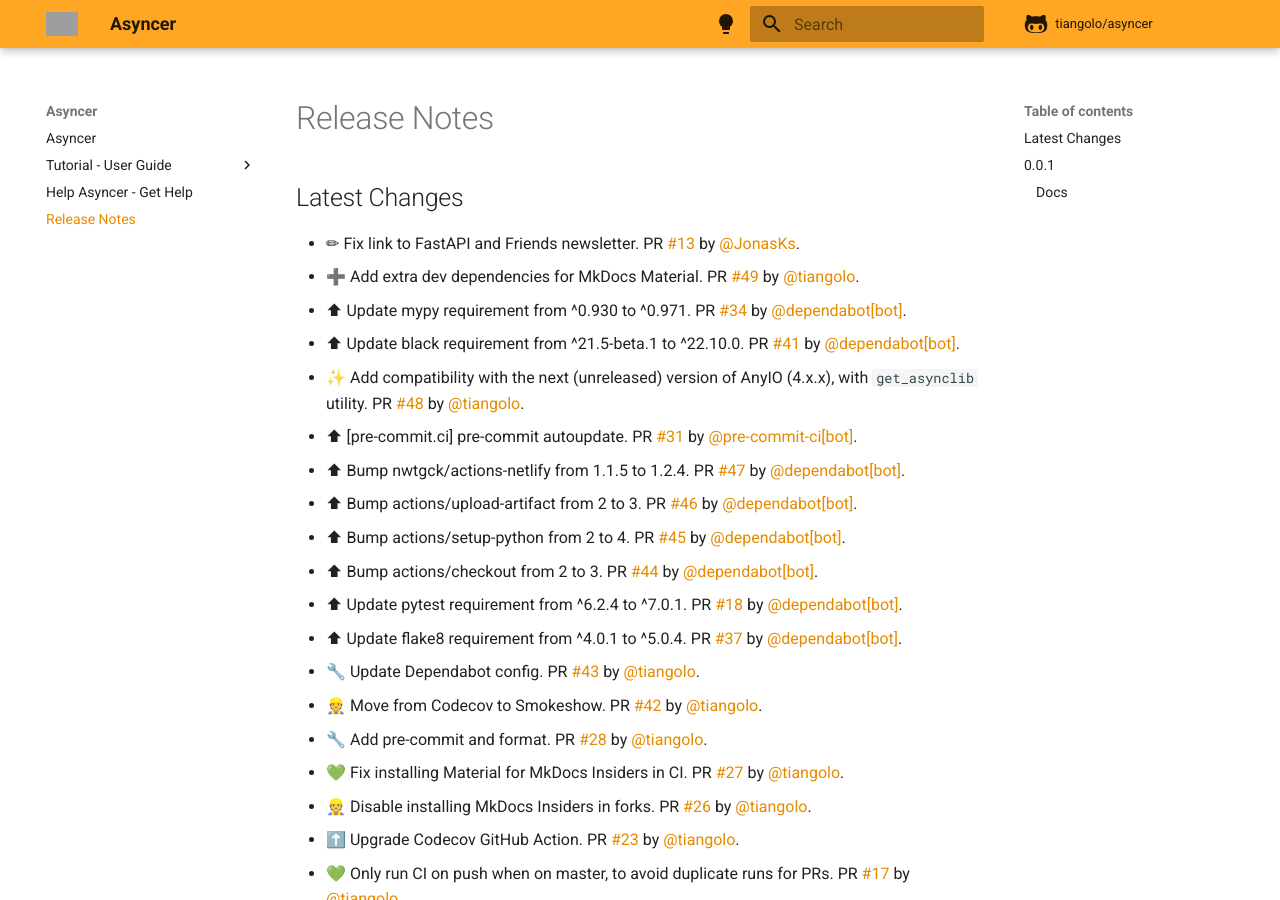
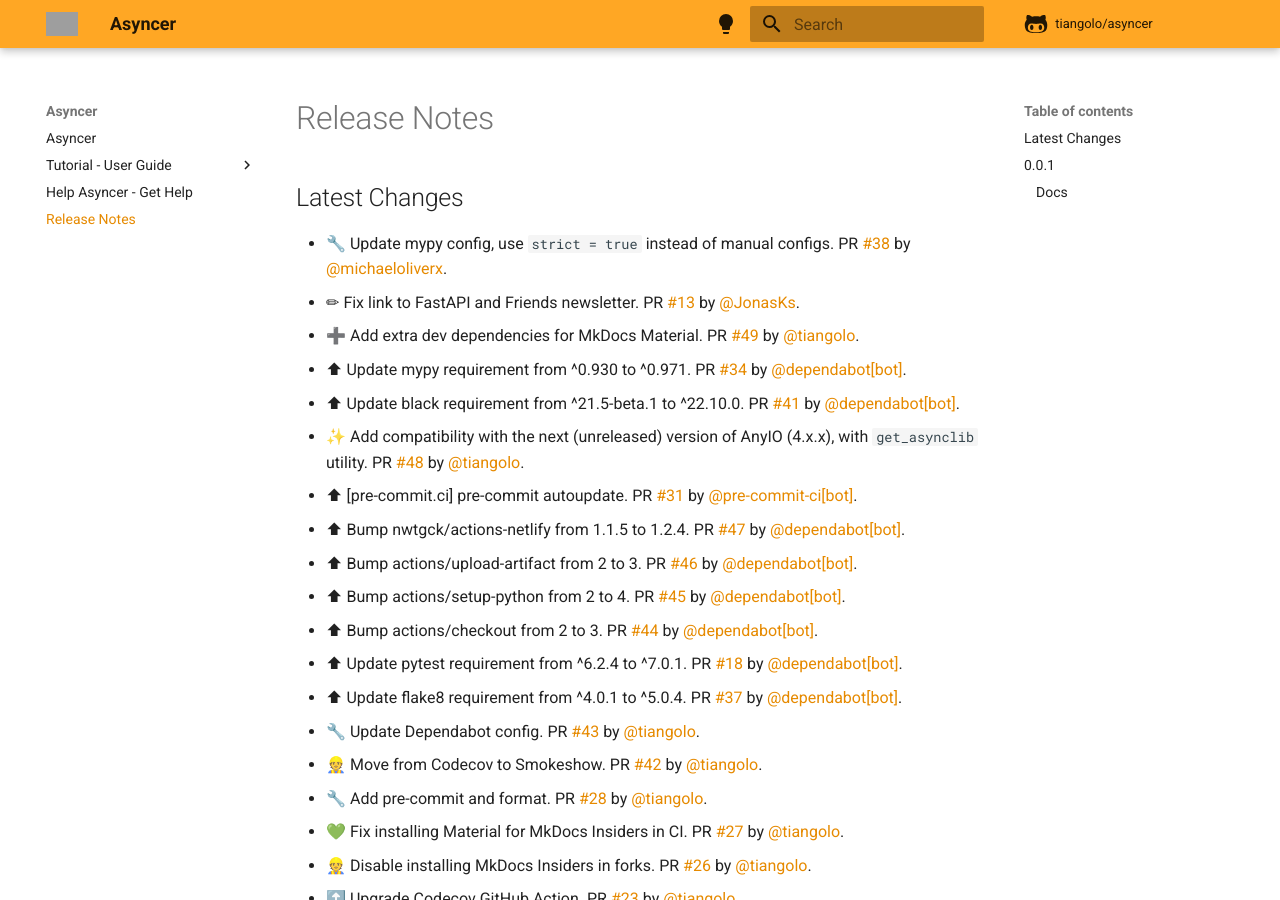
Before and after one commit to fastapi/asyncer, an MkDocs documentation site: the page built from docs/release-notes.md, in a window 1280 px wide and 900 px high. Built offline with MkDocs 1.6.1 and Material for MkDocs 9.7.7, drawn with Linux system fonts in a browser that asks for light colours; comment, search, counter and statistics services are not loaded; grey boxes are pictures that could not be loaded.

Commit message:
📝 Update release notes

```diff
--- a/docs/release-notes.md
+++ b/docs/release-notes.md
@@ -2,6 +2,7 @@
 
 ## Latest Changes
 
+* 🔧 Update mypy config, use `strict = true` instead of manual configs. PR [#38](https://github.com/tiangolo/asyncer/pull/38) by [@michaeloliverx](https://github.com/michaeloliverx).
 * ✏ Fix link to FastAPI and Friends newsletter. PR [#13](https://github.com/tiangolo/asyncer/pull/13) by [@JonasKs](https://github.com/JonasKs).
 * ➕ Add extra dev dependencies for MkDocs Material. PR [#49](https://github.com/tiangolo/asyncer/pull/49) by [@tiangolo](https://github.com/tiangolo).
 * ⬆ Update mypy requirement from ^0.930 to ^0.971. PR [#34](https://github.com/tiangolo/asyncer/pull/34) by [@dependabot[bot]](https://github.com/apps/dependabot).
```
